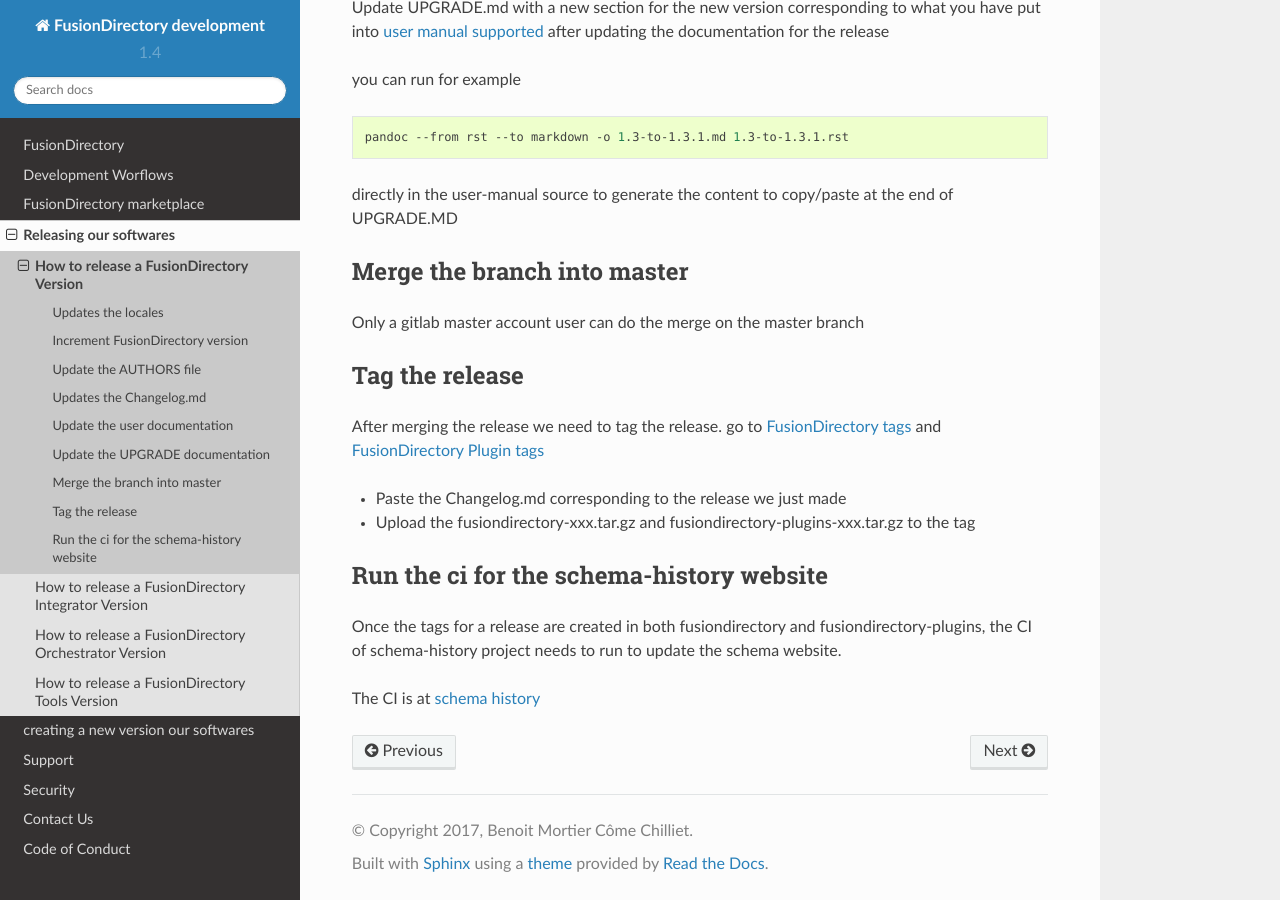
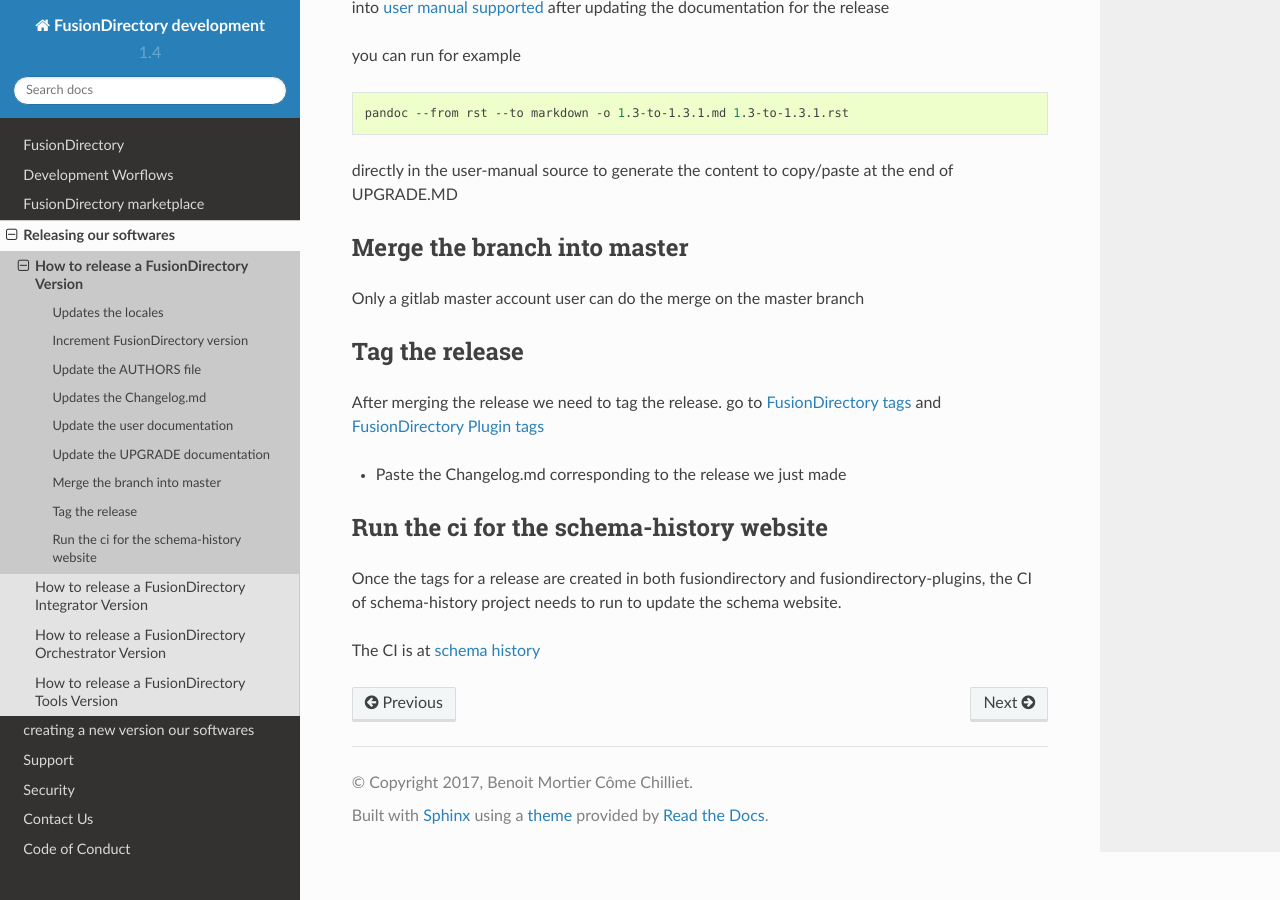
Before and after one commit to fusiondirectory/fusiondirectory-dev-manual, a Sphinx documentation site: the page built from source/releasing/fusiondirectory.rst, in a window 1280 px wide and 900 px high, scrolled down 1552 px. Built offline with Sphinx 7.4.7 and the Read the Docs theme 2.0.0, drawn with Linux system fonts in a browser that asks for light colours; some of the changed text lies outside the part shown.

Commit message:
:docs: fix(releae) Adapt the manual to the new rules of branch
Signed-off-by: Benoit Mortier <benoit.mortier@fusiondirectory.org>

```diff
--- a/source/releasing/fusiondirectory.rst
+++ b/source/releasing/fusiondirectory.rst
@@ -8,7 +8,6 @@
    fusiondirectory-plugins
 -  Write the upgrade documentation
 -  Update the UPGRADE.md
--  Regenerate the manpages with the new version
 -  Merge the branch into master for fusiondirectory and fusiondirectory
    plugins
 
@@ -95,8 +94,6 @@
 After merging the release we need to tag the release. go to `FusionDirectory tags`_ and `FusionDirectory Plugin tags`_
 
 -  Paste the Changelog.md corresponding to the release we just made
--  Upload the fusiondirectory-xxx.tar.gz and
-   fusiondirectory-plugins-xxx.tar.gz to the tag
 
 Run the ci for the schema-history website
 ^^^^^^^^^^^^^^^^^^^^^^^^^^^^^^^^^^^^^^^^^
@@ -111,4 +108,4 @@
 .. _user manual supported : https://fusiondirectory-user-manual.readthedocs.io/en/latest/fusiondirectory/update/supported/index.html
 .. _FusionDirectory tags : https://gitlab.fusiondirectory.org/fusiondirectory/fd/tags
 .. _FusionDirectory Plugin tags : https://gitlab.fusiondirectory.org/fusiondirectory/fd-plugins/tags
-.. _schema history : https://gitlab.fusiondirectory.org/fusiondirectory/schema-history/pipelines
+.. _schema history : https://gitlab.fusiondirectory.org/applications/schema-history
```
